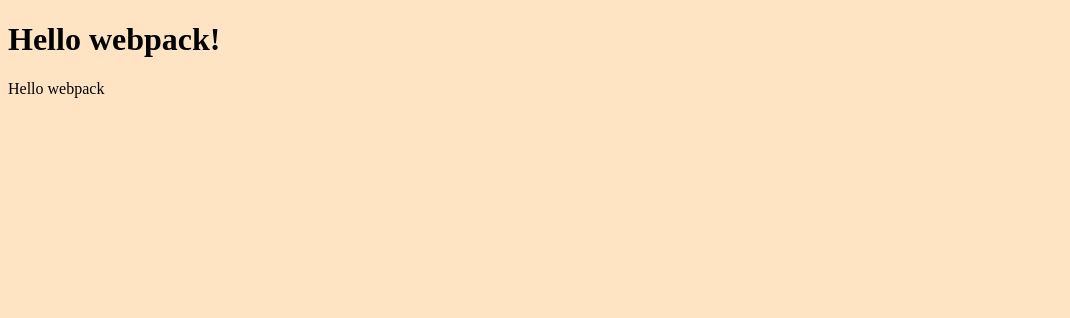
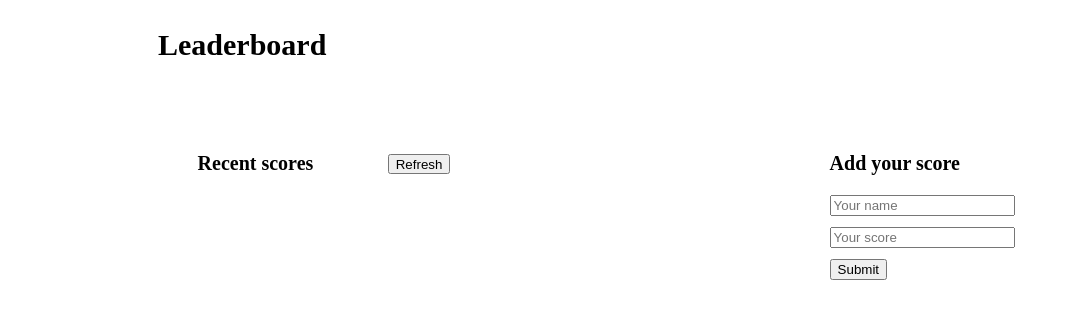
Before and after one commit to edgardsoza/Leaderboard, a website built with webpack: page src/index.html in a window 1280 px wide. Shown: the whole page, without its empty margins (0-1070 px from the left). Built offline with nearby package versions, Linux system fonts and the light colour scheme.

Commit message:
add html information and update dist folder

```diff
--- a/src/index.html
+++ b/src/index.html
@@ -3,9 +3,30 @@
 <head>
     <meta charset="UTF-8">
     <meta name="viewport" content="width=device-width, initial-scale=1.0">
-    <title>Wbpack Exercise</title>
+    <title>Leaderboard - Edgard Soza</title>
 </head>
 <body>
-    <h1>Hello webpack!</h1>
+    <div class="main-container">
+    <h1 class="leaderboard-title">Leaderboard</h1>
+    <div class="scores-container">
+        <div class="leaderboard-andscores">
+            <div class="scores-and-refresh">
+                <h3 class="recent-scores">Recent scores</h3>
+                <button class="refresh" type="submit">Refresh</button>
+            </div>
+            <table class="table-scores">
+
+            </table>
+        </div>
+        <div class="adding-score">
+            <h3 class="title-adding-score">Add your score</h3>
+            <form action="#" method="post">
+                <input type="text" id="name" name="name" placeholder="Your name" required></br></br>
+                <input type="number" id="score" name="score" placeholder="Your score" required></br></br>
+                <input type="submit" class="submit" value="Submit">
+            </form>
+        </div>
+    </div>
+    </div>
 </body>
 </html>
--- a/src/index.js
+++ b/src/index.js
@@ -1,14 +1 @@
-import _ from 'lodash';
 import './style.css';
-
-function component() {
-  const element = document.createElement('div');
-
-  // Lodash, now imported by this script
-
-  element.innerHTML = _.join(['Hello', 'webpack'], ' ');
-
-  return element;
-}
-
-document.body.appendChild(component());
--- a/src/style.css
+++ b/src/style.css
@@ -1,3 +1,46 @@
-body {
-  background-color: bisque;
+html {
+  font-size: 62.5%;
+  margin: 0;
+  padding: 0%;
+  box-sizing: border-box;
 }
+
+.main-container {
+  display: flex;
+  flex-direction: column;
+  align-items: left;
+}
+
+.leaderboard-title {
+  padding-left: 15rem;
+  font-size: 3rem;
+  margin-bottom: 7rem;
+}
+
+.scores-container {
+  display: flex;
+  flex-direction: row;
+  justify-content: space-around;
+  width: 100%;
+}
+
+.leaderboard-andscores,
+.adding-score {
+  width: 20%;
+}
+
+.title-adding-score,
+.recent-scores {
+  font-size: 2rem;
+}
+
+.refresh {
+  height: 2rem;
+}
+
+.scores-and-refresh {
+  display: flex;
+  flex-direction: row;
+  justify-content: space-between;
+  align-items: center;
+}
```
Also changed, not shown: dist/index.html (added), dist/runtime.js (added), 2 other files.
